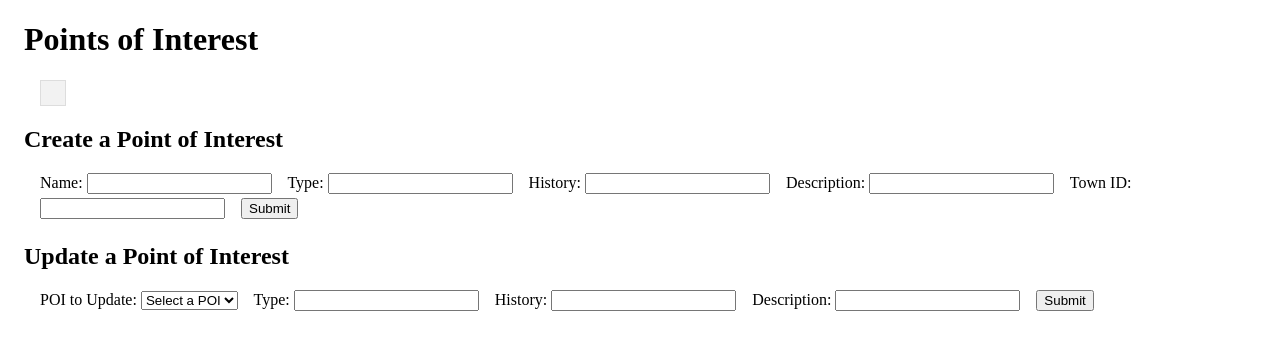
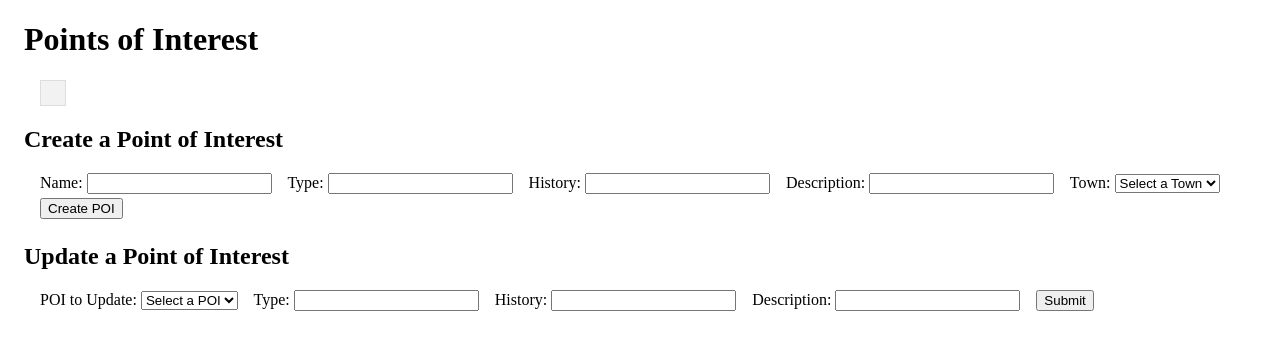
Before and after one commit to Smiththedude/Project, a Flask app: template templates/poi.j2 in a window 1280 px wide. Shown: the part 58-408 px from the top of the page. Run offline with Flask 3, Linux system fonts and the light colour scheme; the template is opened without the code that fills it, so the values that code supplies are empty; some libraries are stand-ins or nearby versions.

Commit message:
Added create functionality for POIs

```diff
--- a/app.py
+++ b/app.py
@@ -189,20 +189,25 @@ def db_town_shops():
 
 
 @app.route("/poi", methods=["GET"])
-def db_pois():
+def db_poi():
     try:
-        dbConnection = db.connectDB()  # Open the database connection
+        dbConnection = db.connectDB()
 
-        # Query all points of interest
-        query = "SELECT * FROM Points_of_Interest;"
-        pois = db.query(dbConnection, query).fetchall()
+        # Get all POIs
+        query = "SELECT * FROM Points_of_Interest"
+        pois_result = db.query(dbConnection, query)
+        pois = pois_result.fetchall()
 
-        # Render the points_of_interest.j2 file with POI data
-        return render_template("poi.j2", pois=pois)
+        # Get towns for dropdown menu
+        towns_query = "SELECT TownID, TownName FROM Towns"
+        towns_result = db.query(dbConnection, towns_query)
+        towns = towns_result.fetchall()
+
+        return render_template("poi.j2", pois=pois, towns=towns)
 
     except Exception as e:
         print(f"Error retrieving POIs: {e}")
-        return "An error occurred while retrieving points of interest.", 500
+        return f"An error occurred while retrieving POIs: {e}", 500
 
     finally:
         if "dbConnection" in locals() and dbConnection:
@@ -414,6 +419,52 @@ def create_quest():
        print(f"Error creating quest: {e}")
        return f"Error creating quest: {e}", 500
 
+
+   finally:
+       # Close the DB connection, if it exists
+       if "dbConnection" in locals() and dbConnection:
+           dbConnection.close()
+
+
+@app.route("/poi/create", methods=["POST"])
+def create_poi():
+   try:
+       dbConnection = db.connectDB()  # Open our database connection
+       cursor = dbConnection.cursor()
+
+       # Get form data
+       poi_name = request.form["create_poi_name"]
+       poi_type = request.form["create_poi_type"]
+       poi_history = request.form["create_poi_history"]
+       poi_desc = request.form["create_poi_desc"]
+
+       # To check for valid town id
+       town_id = None
+       if request.form["create_town_id"] and request.form["create_town_id"].strip():
+           town_id = int(request.form["create_town_id"])
+
+       # Create and execute our queries
+       # Using parameterized queries (Prevents SQL injection attacks)
+       query1 = "CALL sp_create_poi(%s, %s, %s, %s, %s, @new_poi_id);"
+       cursor.execute(query1, (poi_name, poi_type, poi_history, poi_desc, town_id))
+
+       cursor.nextset()  # Move to the next result set (for CALL statements)
+
+       # Fetch the result of the stored procedure
+       cursor.execute("SELECT @new_poi_id;")  # Get the last inserted ID
+       result = cursor.fetchone()
+       new_poi_id = result[0] if result else None
+
+       dbConnection.commit()  # commit the transaction
+
+       print(f"CREATE POI. ID: {new_poi_id} Name: {poi_name}")
+
+       # Redirect the user to the updated webpage
+       return redirect("/poi")
+
+   except Exception as e:
+       print(f"Error creating POI: {e}")
+       return f"Error creating POI: {e}", 500
 
    finally:
        # Close the DB connection, if it exists
--- a/templates/poi.j2
+++ b/templates/poi.j2
@@ -38,7 +38,7 @@
 
 {# CREATE form #}
 <h2>Create a Point of Interest</h2>
-<form class="cuForm" id="create_poi_form">
+<form class="cuForm" id="create_poi_form" method="POST" action="/poi/create">
     <label for="create_poi_name">Name: </label>
     <input type="text" name="create_poi_name" id="create_poi_name" required>
 
@@ -51,10 +51,17 @@
     <label for="create_poi_desc">Description: </label>
     <input type="text" name="create_poi_desc" id="create_poi_desc">
 
-    <label for="create_town_id">Town ID: </label>
-    <input type="number" name="create_town_id" id="create_town_id" required>
+    <label for="create_town_id">Town: </label>
+    <select name="create_town_id" id="create_town_id" required>
+        <option value="" disabled selected>Select a Town</option>
+        {% for town in towns %}
+        <option value="{{ town.TownID }}">
+            {{ town.TownID }} - {{ town.TownName }}
+        </option>
+        {% endfor %}
+    </select>
 
-    <input type="submit">
+    <input type="submit" value="Create POI">
 </form>
 
 {# UPDATE form #}
```
Also changed, not shown: PL.sql (+56 -0 lines).
